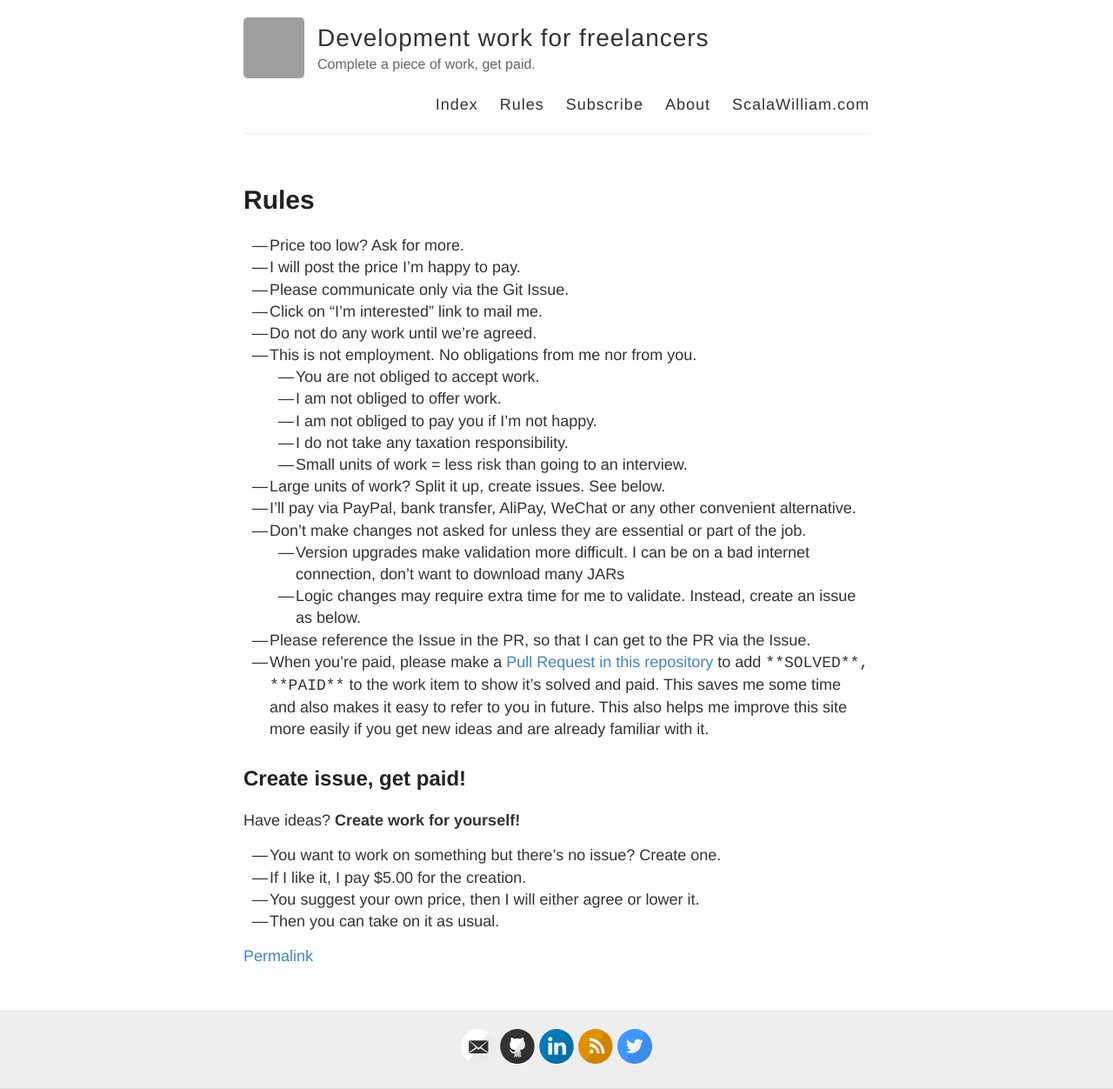
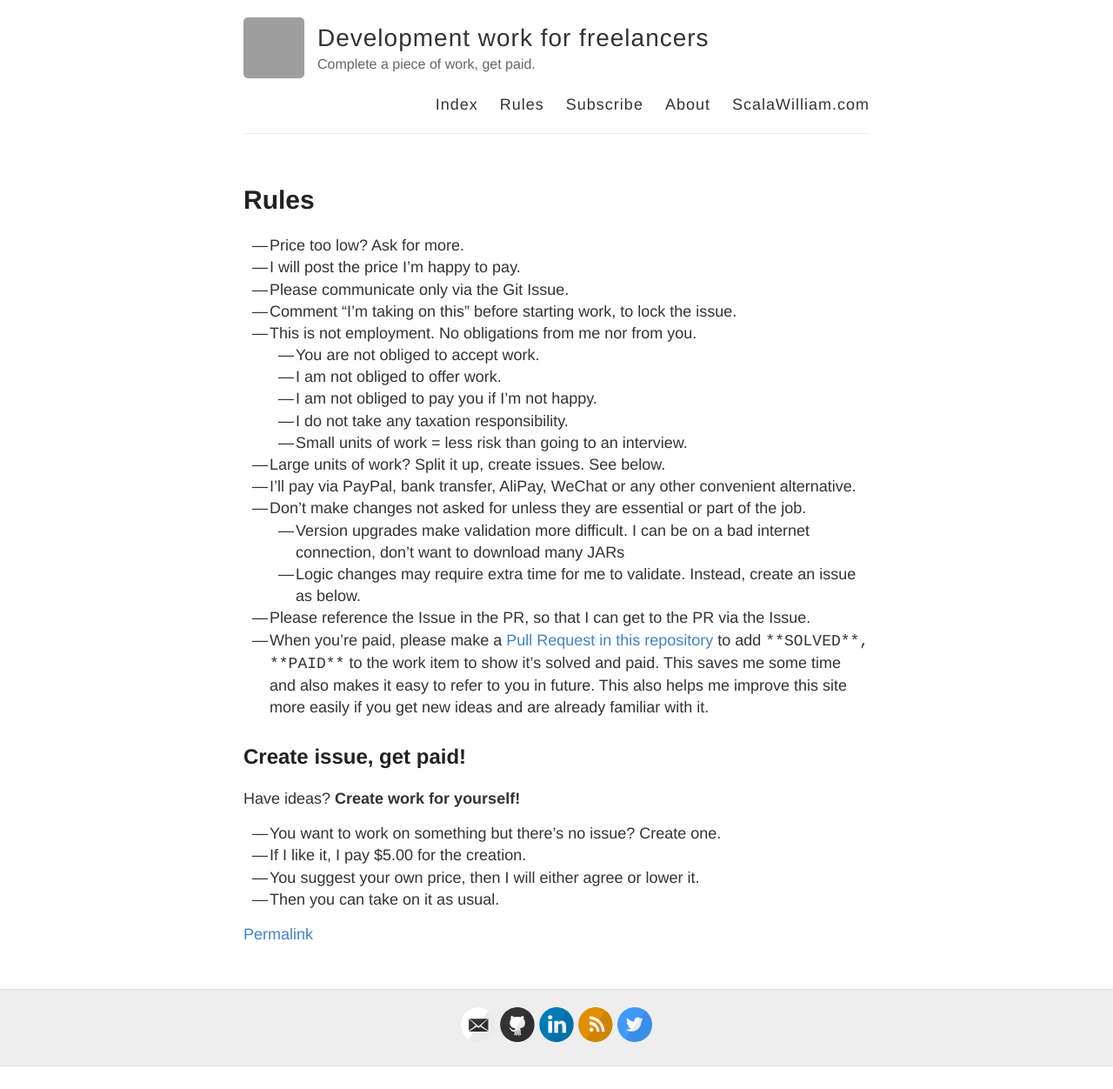
Before and after one commit to ScalaWilliam/Work, a Jekyll site: the page built from rules.md, in a window 1280 px wide. Shown: the whole page at 87% size. Built offline with Jekyll 4.4.1, drawn with Linux system fonts in a browser that asks for light colours; after the commit the page ends 1226 px from its top, so only the background shows below that; grey boxes are pictures that could not be loaded.

Commit message:
Update rules.md

```diff
--- a/rules.md
+++ b/rules.md
@@ -7,8 +7,7 @@ permalink: /rules/
 - Price too low? Ask for more.
 - I will post the price I'm happy to pay.
 - Please communicate only via the Git Issue.
-- Click on "I'm interested" link to mail me.
-- Do not do any work until we're agreed.
+- Comment "I'm taking on this" before starting work, to lock the issue.
 - This is not employment. No obligations from me nor from you.
    - You are not obliged to accept work.
    - I am not obliged to offer work.
```
